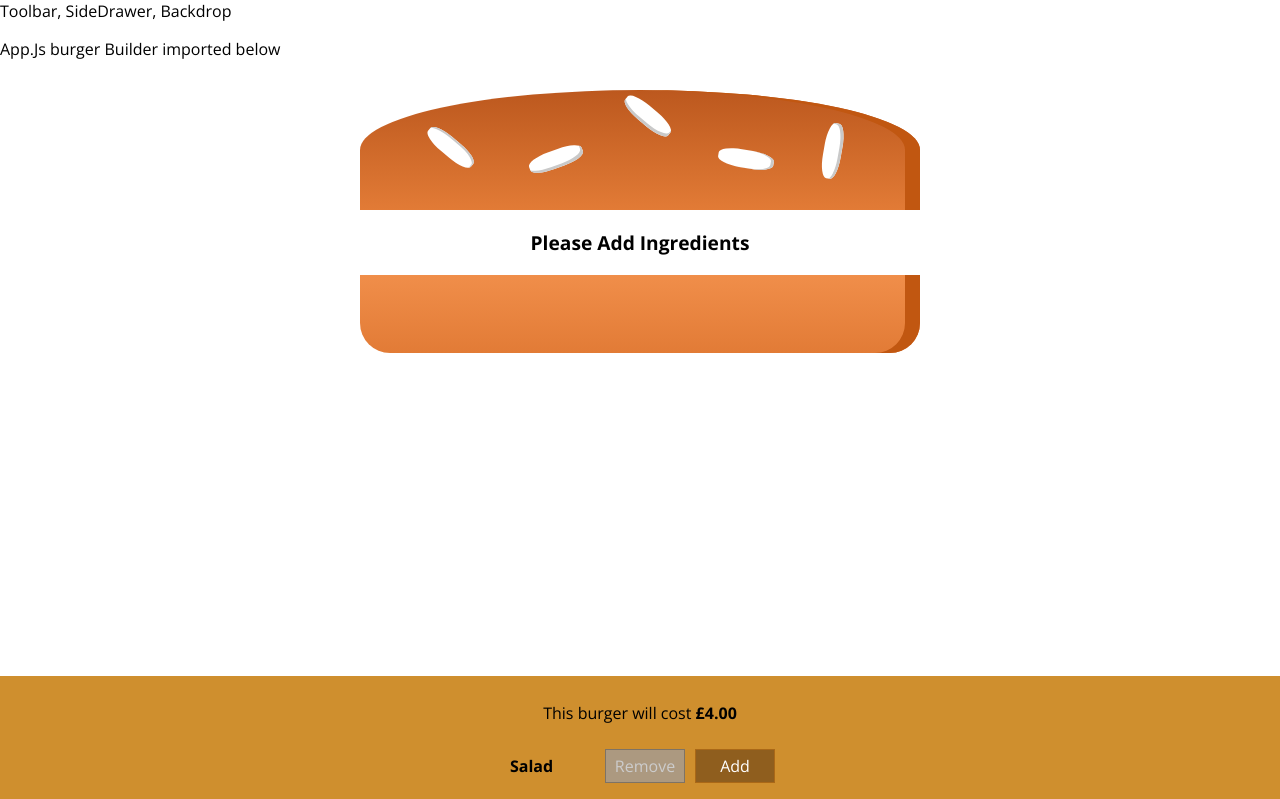
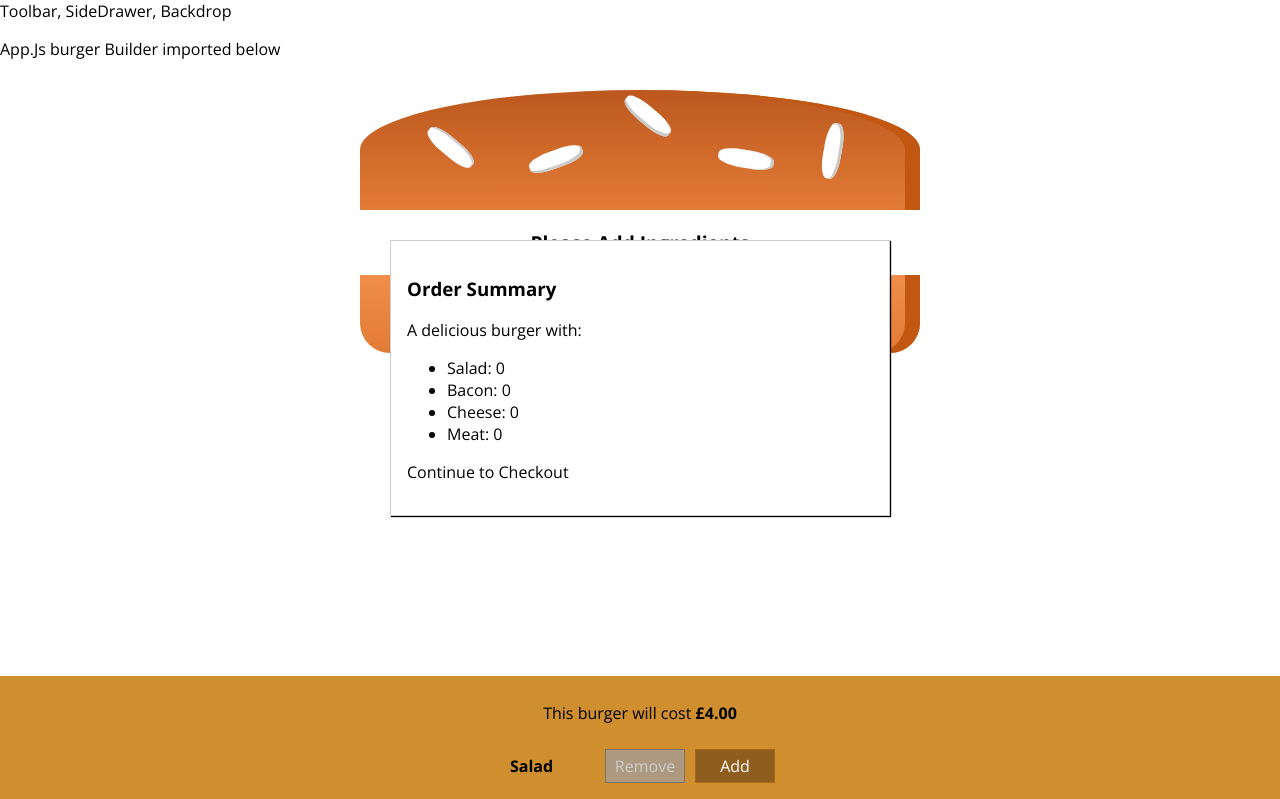
Before and after one commit to maxcramer/burger-builder, a React app: page / in a window 1280 px wide. Shown: the top 799 px of the page. Built offline with nearby package versions, Linux system fonts and the light colour scheme.

Commit message:
ingredients being passed as prop to order summary, rendering list of ingredients in Modal dynamically

```diff
--- /dev/null
+++ b/src/components/Burger/OrderSummary/OrderSummary.js
@@ -0,0 +1,29 @@
+import React from 'react';
+
+import Aux from '../../../hoc/Aux'
+
+const orderSummary = (props) => {
+    const ingredientSummary = Object.keys(props.ingredients)
+        .map(igKey => {
+            return <li>
+                    <span style={{ textTransform: 'capitalize' }}>
+                        {igKey}
+                    </span>
+                    : {props.ingredients[igKey]}
+                </li>
+        })
+
+
+    return (
+        <Aux>
+            <h3>Order Summary</h3>
+            <p>A delicious burger with:</p>
+            <ul>
+                {ingredientSummary}
+            </ul>
+            <p>Continue to Checkout</p>
+        </Aux>
+    )
+};
+
+export default orderSummary
--- a/src/components/UI/Modal/Modal.js
+++ b/src/components/UI/Modal/Modal.js
@@ -1,10 +1,9 @@
 import React from 'react';
-
 
 import './Modal.css';
 
-const modal = (props) => {
-    <div>{props.children}</div>
-}
+const modal = (props) => (
+    <div className="Modal">{props.children}</div>
+)
 
 export default modal;
--- a/src/containers/BurgerBuilder/BurgerBuilder.js
+++ b/src/containers/BurgerBuilder/BurgerBuilder.js
@@ -3,6 +3,8 @@ import React, { Component } from 'react';
 import Aux from '../../hoc/Aux';
 import Burger from '../../components/Burger/Burger';
 import BuildControls from '../../components/Burger/BuildControls/BuildControls';
+import Modal from '../../components/UI/Modal/Modal';
+import OrderSummary from '../../components/Burger/OrderSummary/OrderSummary';
 
 
 const INGREDIENT_PRICES = {
@@ -78,6 +80,9 @@ class BurgerBuilder extends Component{
         }
         return (
             <Aux>
+                <Modal>
+                    <OrderSummary ingredients={this.state.ingredients} />
+                </Modal>
                 <Burger ingredients={this.state.ingredients}/>
                 <BuildControls
                     disabled={disableInfo}
```
Also changed, not shown: 1 other file (tests, documents, lock files or other folders).
